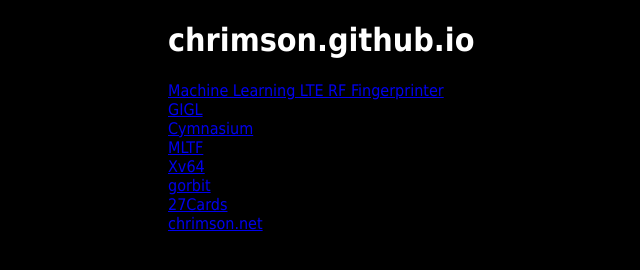
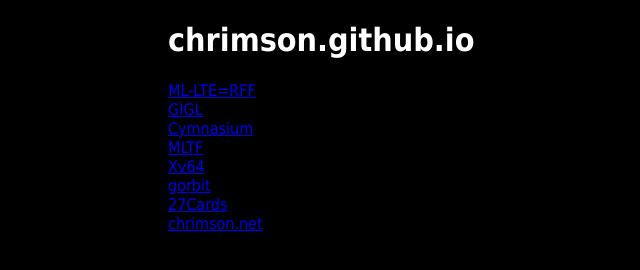
Before and after one commit to chrimson/chrimson.github.io, a plain HTML site: page index.html in a window 1280 px wide. Shown: the whole page, without its empty margins (192-832 px from the left). Drawn offline with Linux system fonts and the light colour scheme.

Commit message:
Update index.html

```diff
--- a/index.html
+++ b/index.html
@@ -14,7 +14,7 @@
 </head>
 <body>
 <h1>chrimson.github.io</h1>
-<a href="ML-LTE-RFF">Machine Learning LTE RF Fingerprinter</a><br/>
+<a href="ML-LTE-RFF">ML-LTE=RFF</a><br/>
 <a href="GIGL">GIGL</a><br/>
 <a href="Cymnasium">Cymnasium</a><br/>
 <a href="MLTF">MLTF</a><br/>
```
